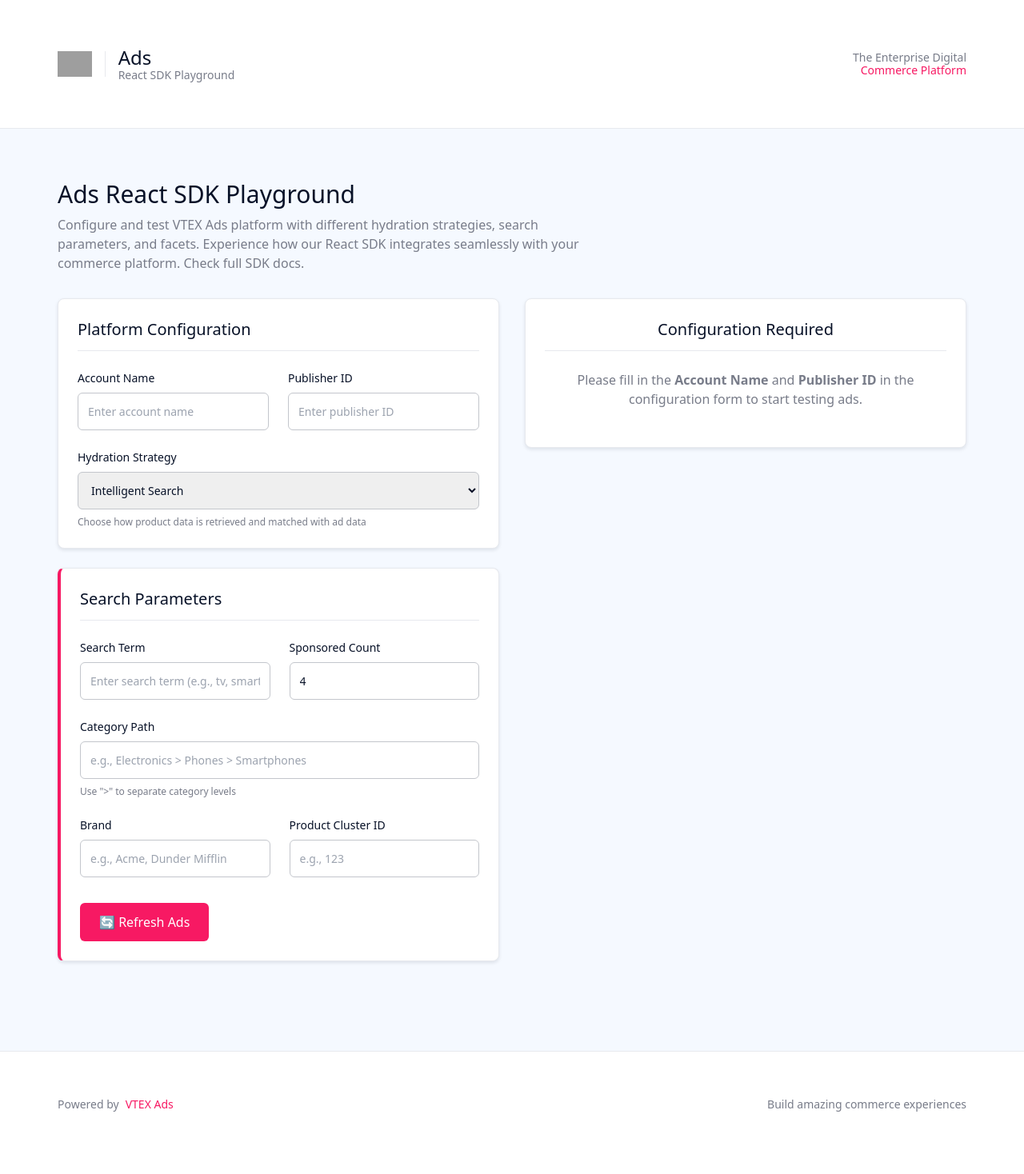
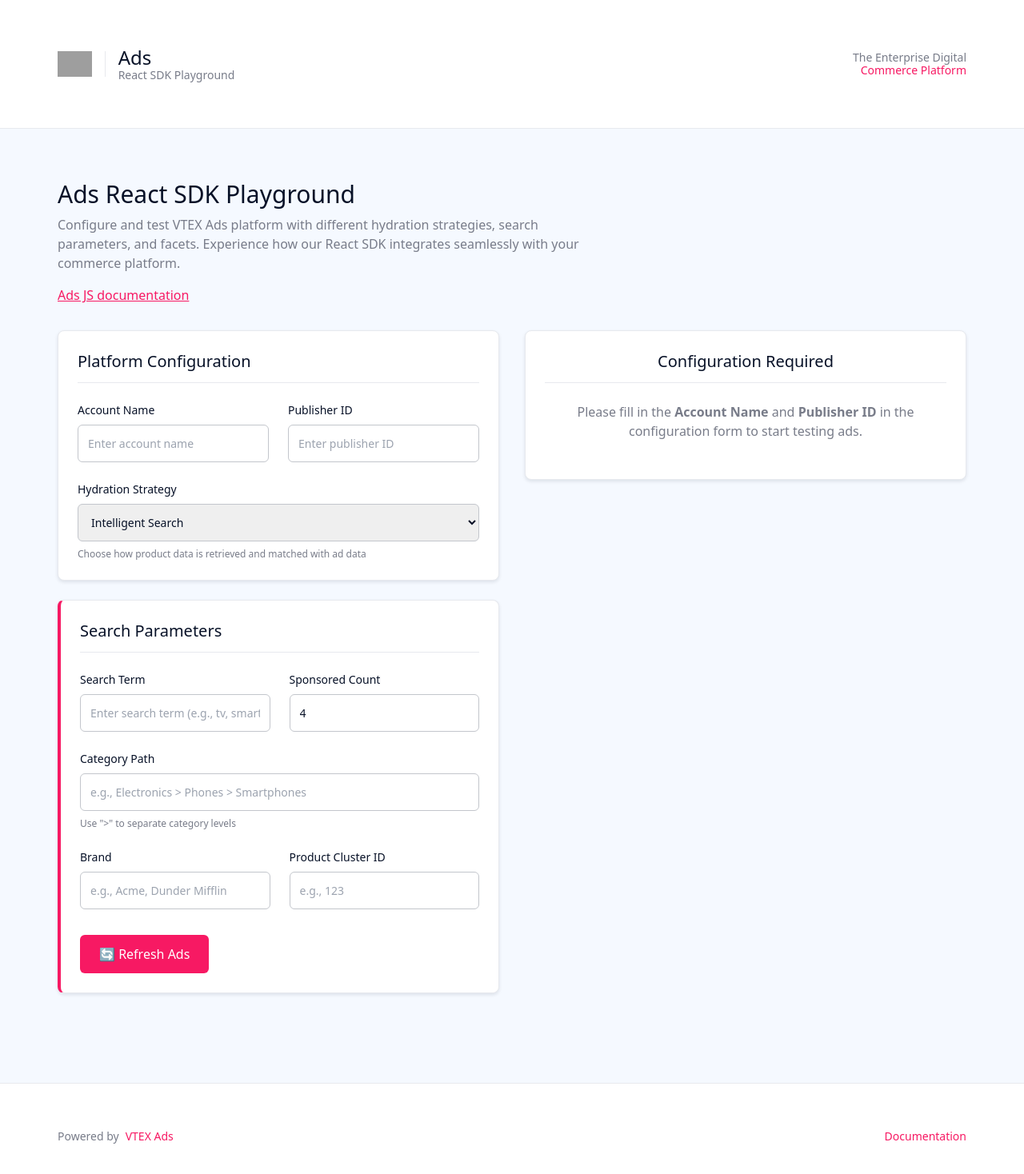
Before and after one commit to vtex/ads-js, a React (Vite) app in the folder packages/playground/: page / in a window 1280 px wide. Shown: the top 1468 px of the page at 80% size. Before the commit the page ends 1447 px from the top, so only its background shows below. Built offline with nearby package versions, Linux system fonts and the light colour scheme; grey boxes are pictures that could not be loaded.

Commit message:
feat(playground): docs link

```diff
--- a/packages/playground/src/components/Footer.tsx
+++ b/packages/playground/src/components/Footer.tsx
@@ -12,8 +12,13 @@ export function Footer() {
             <span className="text-sm text-vtex-gray">Powered by</span>
             <span className="text-sm text-vtex-pink font-medium">VTEX Ads</span>
           </a>
-          <div className="text-sm text-vtex-gray">
-            Build amazing commerce experiences
+          <div className="flex items-center space-x-4">
+            <a
+              href="https://vtex.github.io/ads-js/"
+              className="text-sm text-vtex-pink font-medium"
+            >
+              Documentation
+            </a>
           </div>
         </div>
       </div>
--- a/packages/playground/src/components/PageHeader.tsx
+++ b/packages/playground/src/components/PageHeader.tsx
@@ -7,8 +7,17 @@ export function PageHeader() {
       <p className="text-vtex-gray max-w-2xl">
         Configure and test VTEX Ads platform with different hydration
         strategies, search parameters, and facets. Experience how our React SDK
-        integrates seamlessly with your commerce platform. Check full <a
-        href="https://vtex.github.io/ads-js/">SDK docs</a>.
+        integrates seamlessly with your commerce platform.
+      </p>
+      <p className="mt-4">
+        <a
+          href="https://vtex.github.io/ads-js/"
+          target="_blank"
+          rel="noopener noreferrer"
+          className="text-vtex-pink underline"
+        >
+          Ads JS documentation
+        </a>
       </p>
     </div>
   );
```
